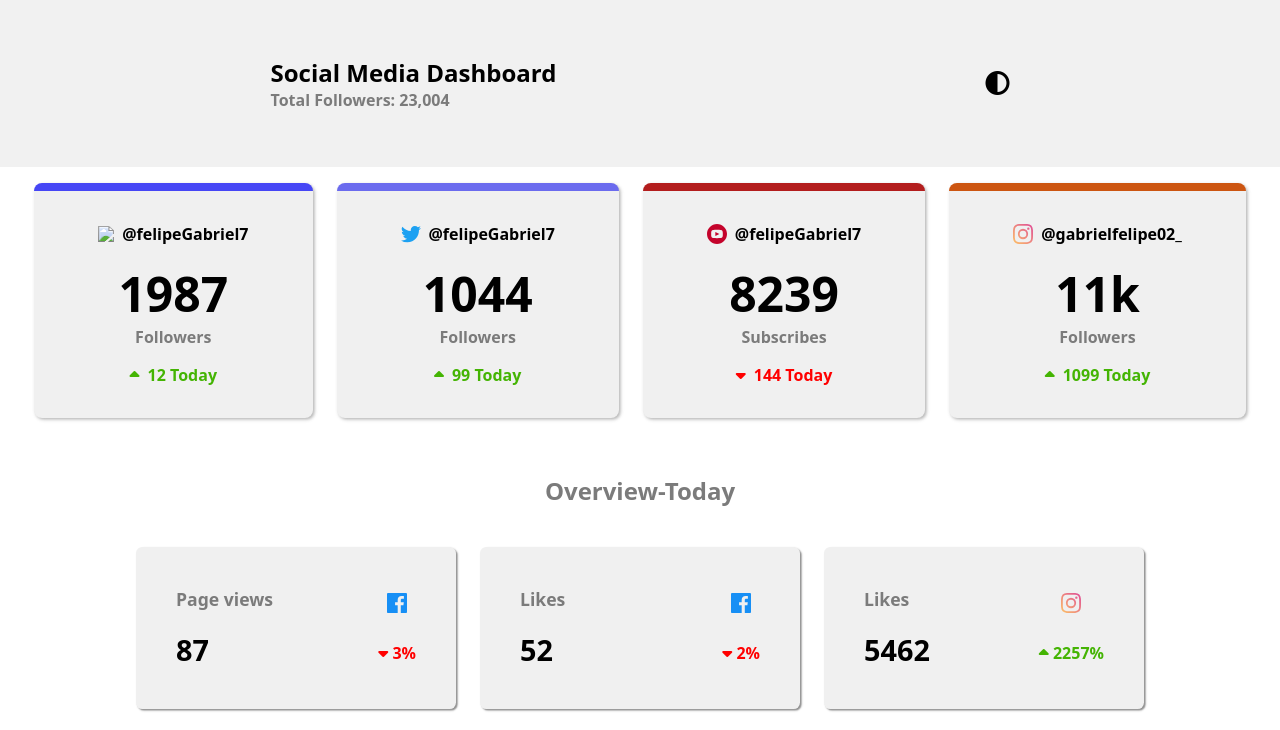
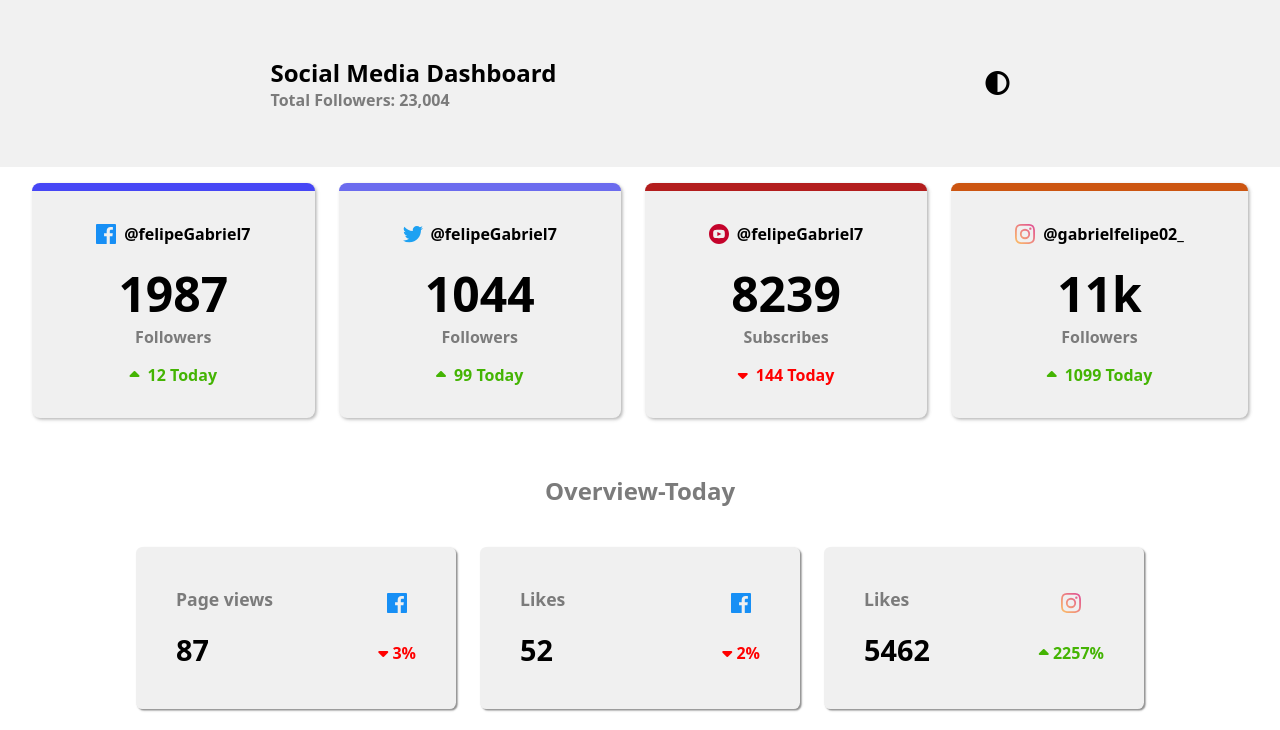
Before and after one commit to FelipeGabriel7/Dashboard, a plain HTML site: page index.html in a window 1280 px wide. Shown: the top 730 px of the page. Drawn offline with Linux system fonts and the light colour scheme; the site is published under a folder, as on GitHub Pages, so addresses that start at the root find nothing.

Commit message:
img bux fix

```diff
--- a/index.html
+++ b/index.html
@@ -24,7 +24,7 @@
     <section class="information-social">
         <div class="card-component">
             <div class="card">
-                <p><img src="/assets/img/icon-facebook.svg" class="icon-img"></img> @felipeGabriel7 </p>
+                <p><img src="assets/img/icon-facebook.svg" class="icon-img"></img> @felipeGabriel7 </p>
                 <div class="txt-card">
                     <h1 class="quantity"> 1987 </h1>
                     <h3 class="info-quantity"> Followers </h3>
```
